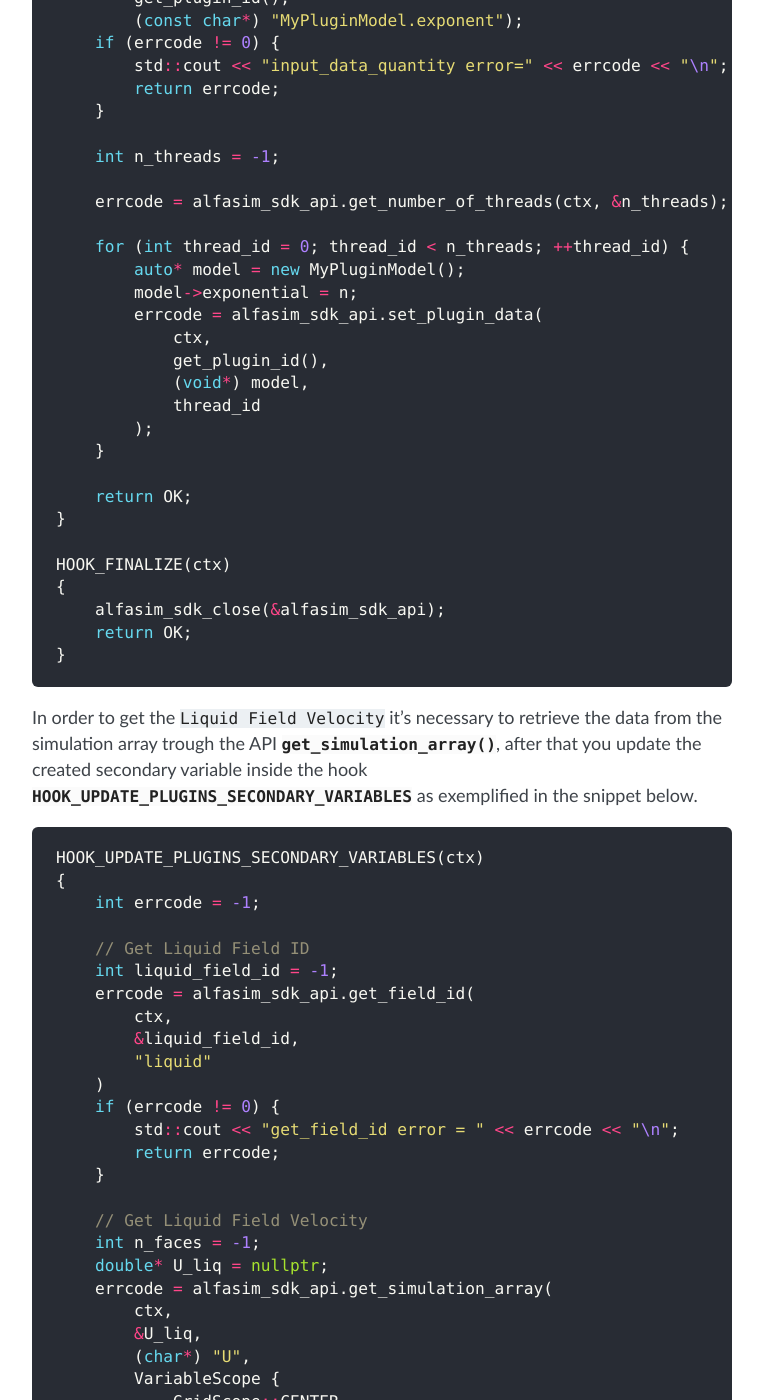
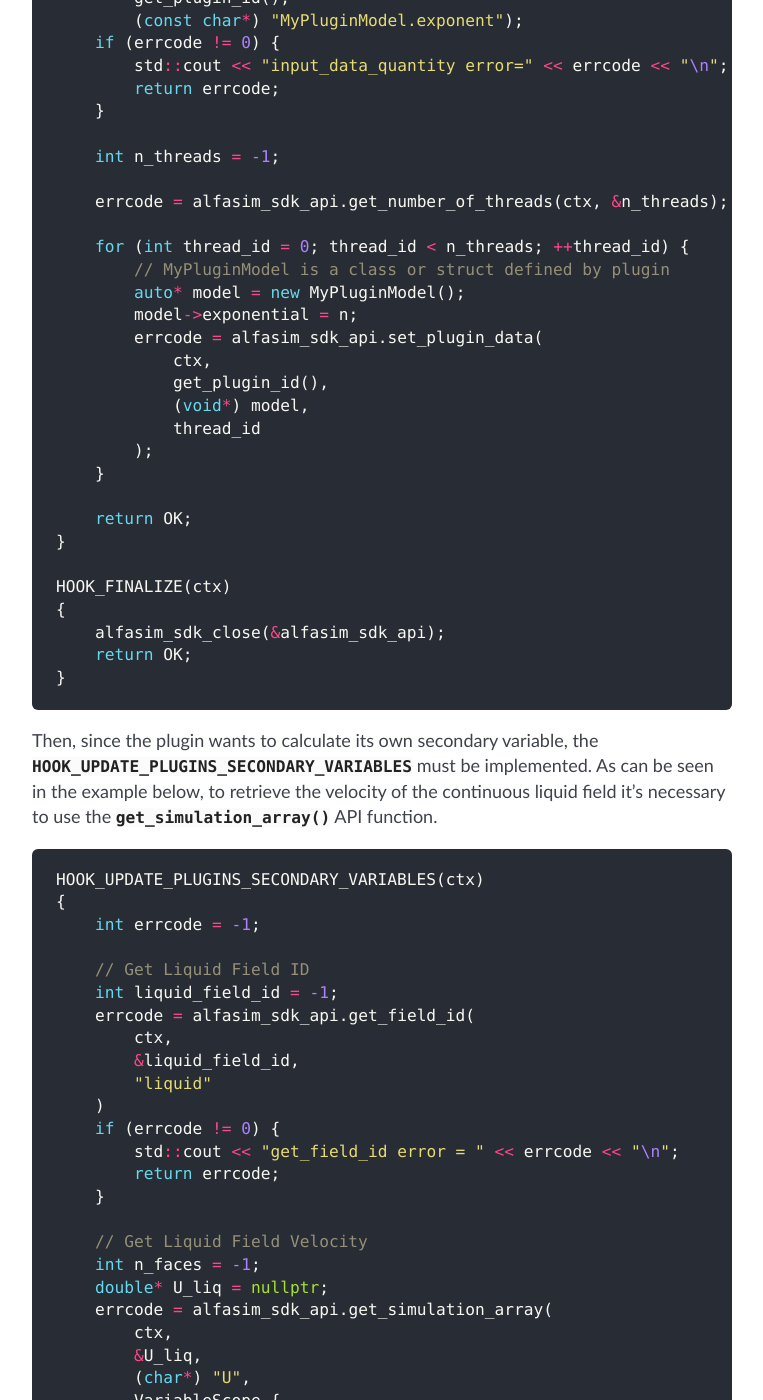
Before and after one commit to ESSS/alfasim-sdk, a Sphinx documentation site: the page built from docs/source/02_alfasim_sdk_by_example.rst, in a window 1280 px wide and 1400 px high, scrolled down 4885 px. Shown: the whole window, without its empty margins (368-1131 px from the left). Built offline with Sphinx 7.4.7, drawn with Linux system fonts in a browser that asks for light colours; some of the changed text lies outside the part shown.

Commit message:
Apply grammar fix

```diff
--- a/docs/source/02_alfasim_sdk_by_example.rst
+++ b/docs/source/02_alfasim_sdk_by_example.rst
@@ -21,7 +21,7 @@
 .. |c| replace:: :math:`var`
 
 :|a|: Liquid Velocity
-:|b|: Input from the user interface
+:|b|: Exponent, input from user interface
 :|c|: Plugin calculated value, that will be shown on the output.
 
 For this, we will need to:
@@ -31,7 +31,7 @@
 #. Retrieve the input data on the :py:func:`HOOK_INITIALIZE<alfasim_sdk.hook_specs.initialize>`.
 #. Save the input data on a plugin internal data.
 #. Get the liquid velocity from the solver, during run-time.
-#. Export the value into the created secondary variable.
+#. Export the value into the created/registered plugin secondary variable.
 
 
 .. contents::
@@ -181,6 +181,7 @@
         errcode = alfasim_sdk_api.get_number_of_threads(ctx, &n_threads);
 
         for (int thread_id = 0; thread_id < n_threads; ++thread_id) {
+            // MyPluginModel is a class or struct defined by plugin
             auto* model = new MyPluginModel();
             model->exponential = n;
             errcode = alfasim_sdk_api.set_plugin_data(
@@ -200,10 +201,11 @@
         return OK;
     }
 
-In order to get the ``Liquid Field Velocity`` it's necessary to retrieve the data from the simulation array trough
-the API :func:`get_simulation_array`, after that you update the created secondary variable inside the hook
-:func:`HOOK_UPDATE_PLUGINS_SECONDARY_VARIABLES <alfasim_sdk.hook_specs.update_plugins_secondary_variables>` as
-exemplified in the snippet below.
+Then, since the plugin wants to calculate its own secondary variable, the
+:func:`HOOK_UPDATE_PLUGINS_SECONDARY_VARIABLES <alfasim_sdk.hook_specs.update_plugins_secondary_variables>` must be implemented.
+As can be seen in the example below, to retrieve the velocity of the continuous liquid field
+it's necessary to use the :func:`get_simulation_array` API function.
+
 
 .. code-block:: cpp
 
--- a/docs/source/03_plugin_structure.rst
+++ b/docs/source/03_plugin_structure.rst
@@ -6,7 +6,7 @@
 As mentioned in :ref:`quick-start-section`, the |sdk| package has few utilities to help in the process to create
 a new plugin project and to create a plugin file.
 
-At any moment, it's possible to invoke the help command to list all commands available.
+At any moment, it's possible to invoke the ``help`` command to list all commands available.
 
 .. code-block:: bash
 
--- a/docs/source/04_application_hooks.rst
+++ b/docs/source/04_application_hooks.rst
@@ -3,8 +3,8 @@
 Application Hooks
 ====================
 
-The application hooks allow plugins to add custom models or custom checks in the application as well to configure internal
-settings from the ALFAsim. To add an application hook is necessary to implement the given hook in a python file that is
+The application hooks allow plugins to add custom models or custom checks in the application.
+To add an application hook is necessary to implement the given hook in a python file that is
 already available on your plugin project folder.
 
 As an example, if the ``alfasim-sdk template`` command was created with the name ``myplugin`` the necessary file to
```
Also changed, not shown: other parts of docs/source/02_alfasim_sdk_by_example.rst (+4 -4 lines), docs/source/01_quick_start.rst (+8 -4 lines), docs/source/index.rst (+4 -4 lines), 4 other files.
